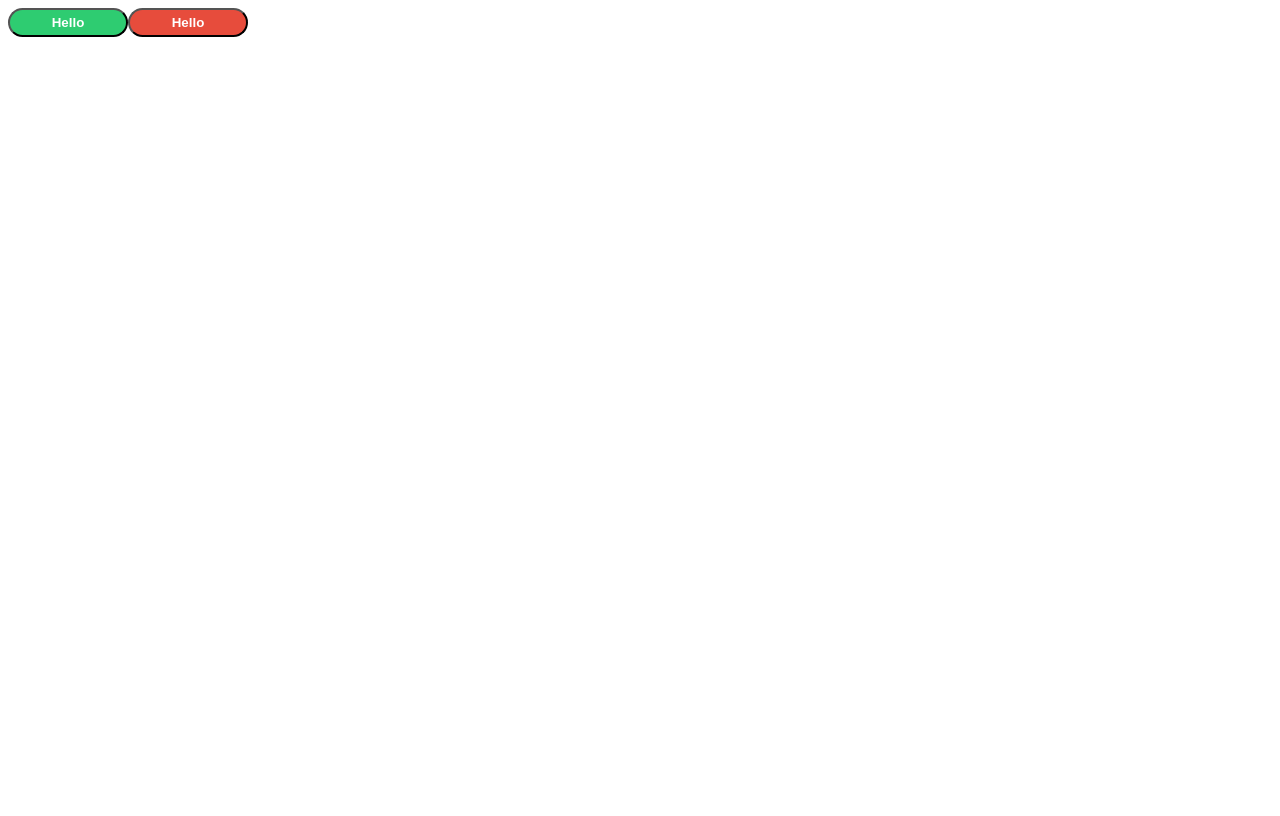
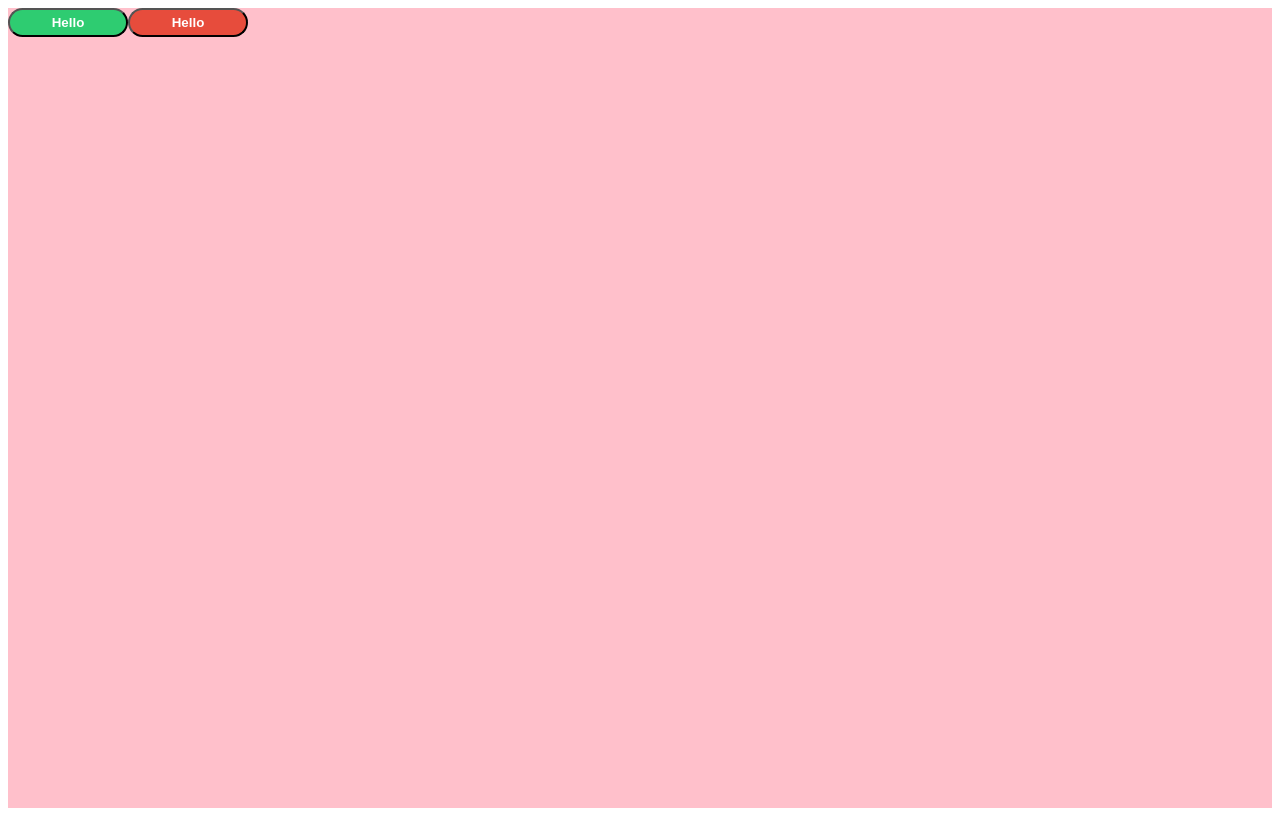
Before and after one commit to crea00/Styled-awesomeness, a React (Create React App) app: page / in a window 1280 px wide. Built offline with nearby package versions, Linux system fonts and the light colour scheme; the HTML template or start-up script is replaced by a standard one.

Commit message:
#2 Hello World with Styled Components

```diff
--- a/src/App.js
+++ b/src/App.js
@@ -15,7 +15,7 @@ class App extends Component {
 const Container = styled.div`
   height: 100vh;
   width: 100%;
-  background-color: #pink;
+  background-color: pink;
 `
 
 const Button = styled.button`
```
